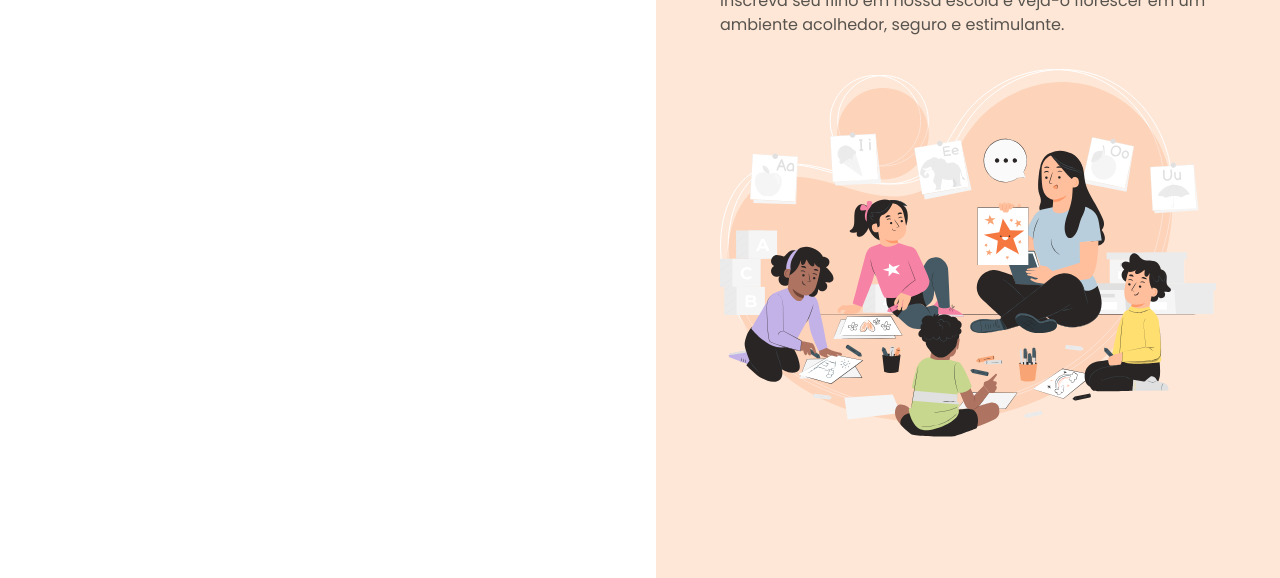
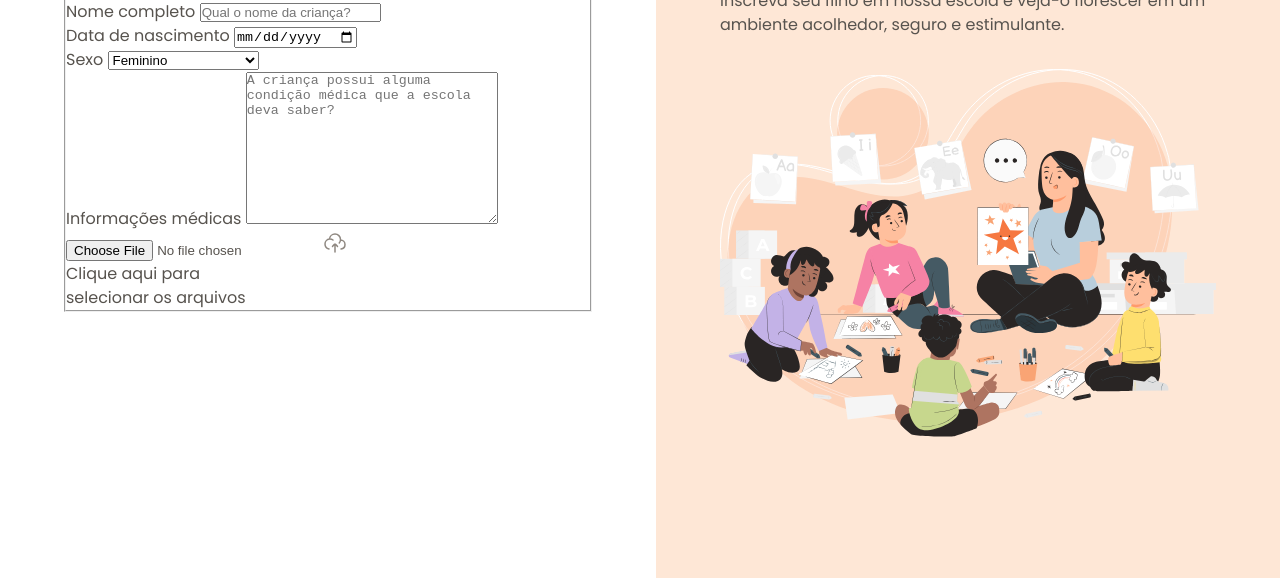
Before and after one commit to diegoveigass/mba-projeto-formulario, a plain HTML site: page index.html in a window 1280 px wide. Shown: the part 222-800 px from the top of the page. Drawn offline with Linux system fonts and the light colour scheme.

Commit message:
Initializing form structure

```diff
--- a/index.html
+++ b/index.html
@@ -23,6 +23,48 @@
           <h1>Formulário de matrícula</h1>
           <p>Preencha os dados abaixo para matricular seu filho na escola de educação infantil Estrelas do Amanhã.</p>
         </header>
+
+        <form enctype="multipart/form-data" method="post">
+          <fieldset class="child-info">
+            <legend>Informações da criança</legend>
+
+            <div class="input-wrapper">
+              <label for="fullname">Nome completo</label>
+              <input name="fullname" id="fullname" type="text" placeholder="Qual o nome da criança?">
+            </div>
+
+            <div class="input-wrapper">
+              <label for="birthday">Data de nascimento</label>
+              <input name="birthday" id="birthday" type="date" lang="pt-BR">
+            </div>
+
+            <div class="select-wrapper">
+              <label for="gender">Sexo</label>
+              <select name="gender" id="gender">
+                <option value="female">Feminino</option>
+                <option value="male">Masculino</option>
+                <option value="na">Prefiro não responder</option>
+              </select>
+            </div>
+
+            <div class="textarea-wrapper">
+              <label for="medical-info">Informações médicas</label>
+              <textarea
+                name="medical-info"
+                id="medical-info"
+                cols="30"
+                rows="10"
+                placeholder="A criança possui alguma condição médica que a escola deva saber?"
+              ></textarea>
+            </div>
+
+            <div class="droparea-wrapper">
+              <input type="file" id="birth-file" name="birth-file">
+              <img src="assets/icons/cloud-upload.svg" alt="">
+              <p>Clique aqui para <br> selecionar os arquivos</p>
+            </div>
+          </fieldset>
+        </form>
       </div>
     </main>
     <aside>
```
